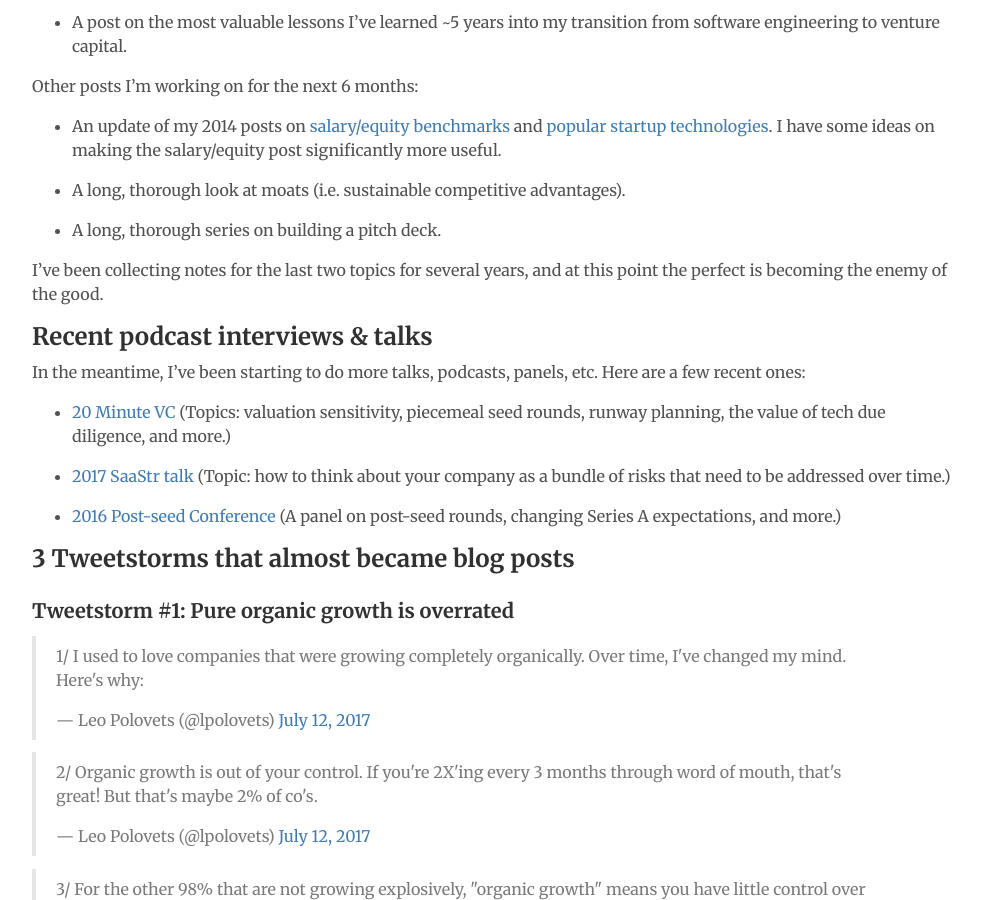
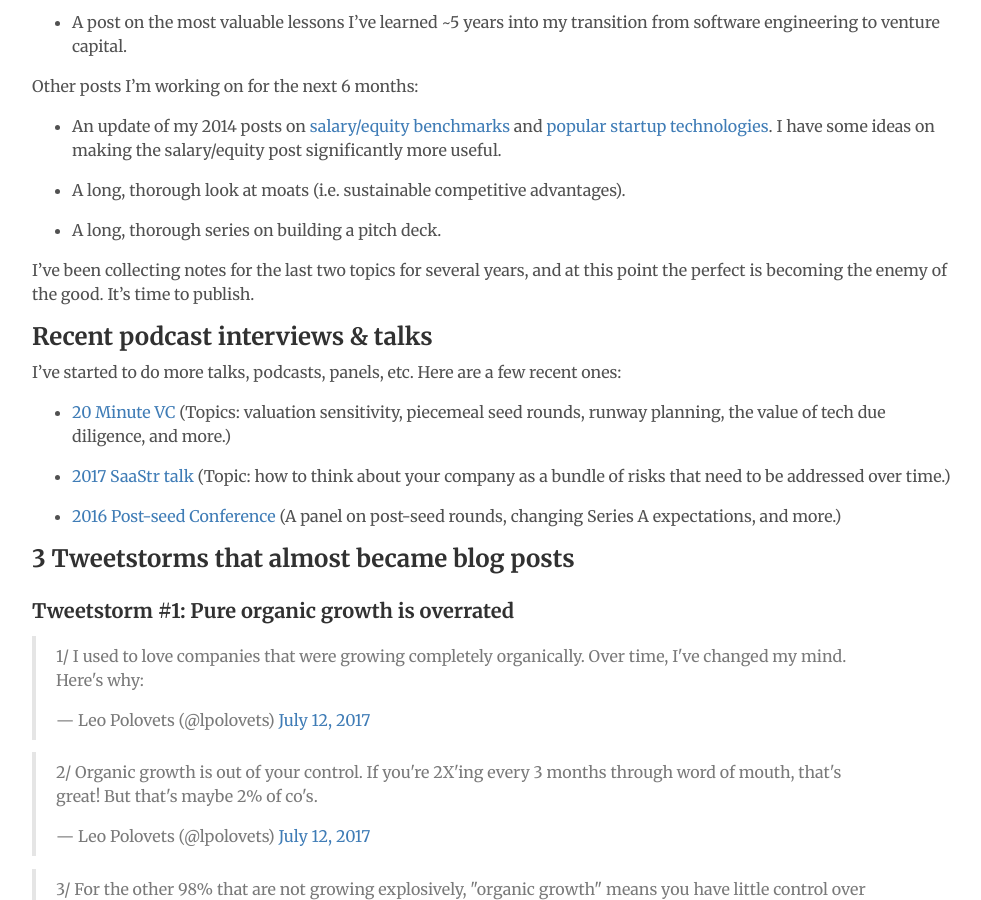
Before and after one commit to codingvc/codingvc, a Jekyll site: the page built from _posts/2017-07-24-a-return-to-blogging.markdown, in a window 1280 px wide and 900 px high, scrolled down 947 px. Shown: the whole window, without its empty margins (144-1125 px from the left). Built offline with Jekyll 4.4.1, drawn with Linux system fonts in a browser that asks for light colours; nearby versions of some CDN libraries; Markdown is read by kramdown in place of the engine named in the settings; comment, search, counter and statistics services are not loaded.

Commit message:
minor edits

```diff
--- a/_posts/2017-07-24-a-return-to-blogging.markdown
+++ b/_posts/2017-07-24-a-return-to-blogging.markdown
@@ -34,10 +34,10 @@ Other posts I'm working on for the next 6 months:
 
 * A long, thorough series on building a pitch deck.
 
-I've been collecting notes for the last two topics for several years, and at this point the perfect is becoming the enemy of the good.
+I've been collecting notes for the last two topics for several years, and at this point the perfect is becoming the enemy of the good. It's time to publish.
 
 ## <a name="talks"></a>Recent podcast interviews & talks
-In the meantime, I've been starting to do more talks, podcasts, panels, etc. Here are a few recent ones:
+I've started to do more talks, podcasts, panels, etc. Here are a few recent ones:
 
 * <a href="http://www.thetwentyminutevc.com/leopolovets/" target="_blank">20 Minute VC</a> (Topics: valuation sensitivity, piecemeal seed rounds, runway planning, the value of tech due diligence, and more.)
 
```
